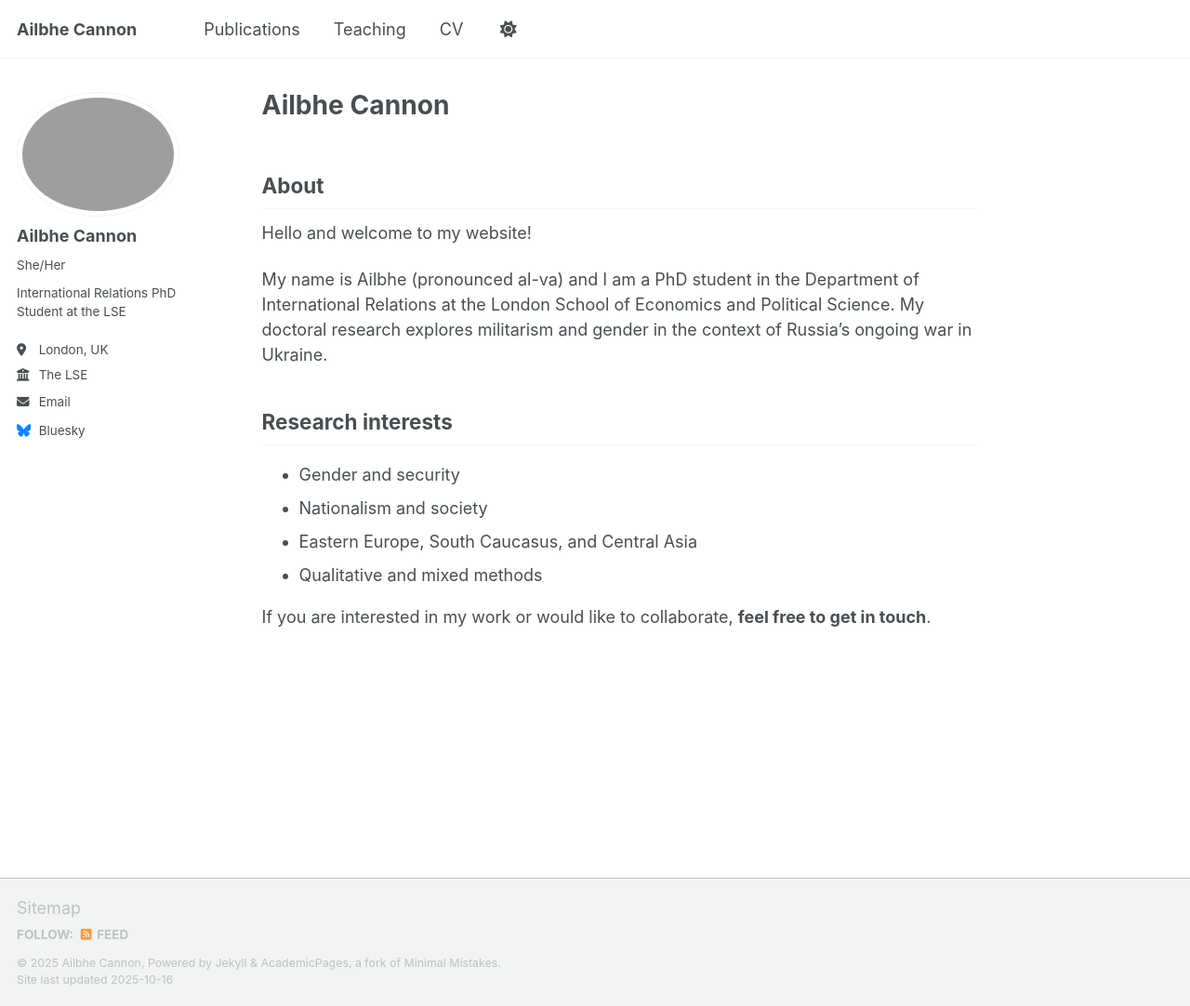
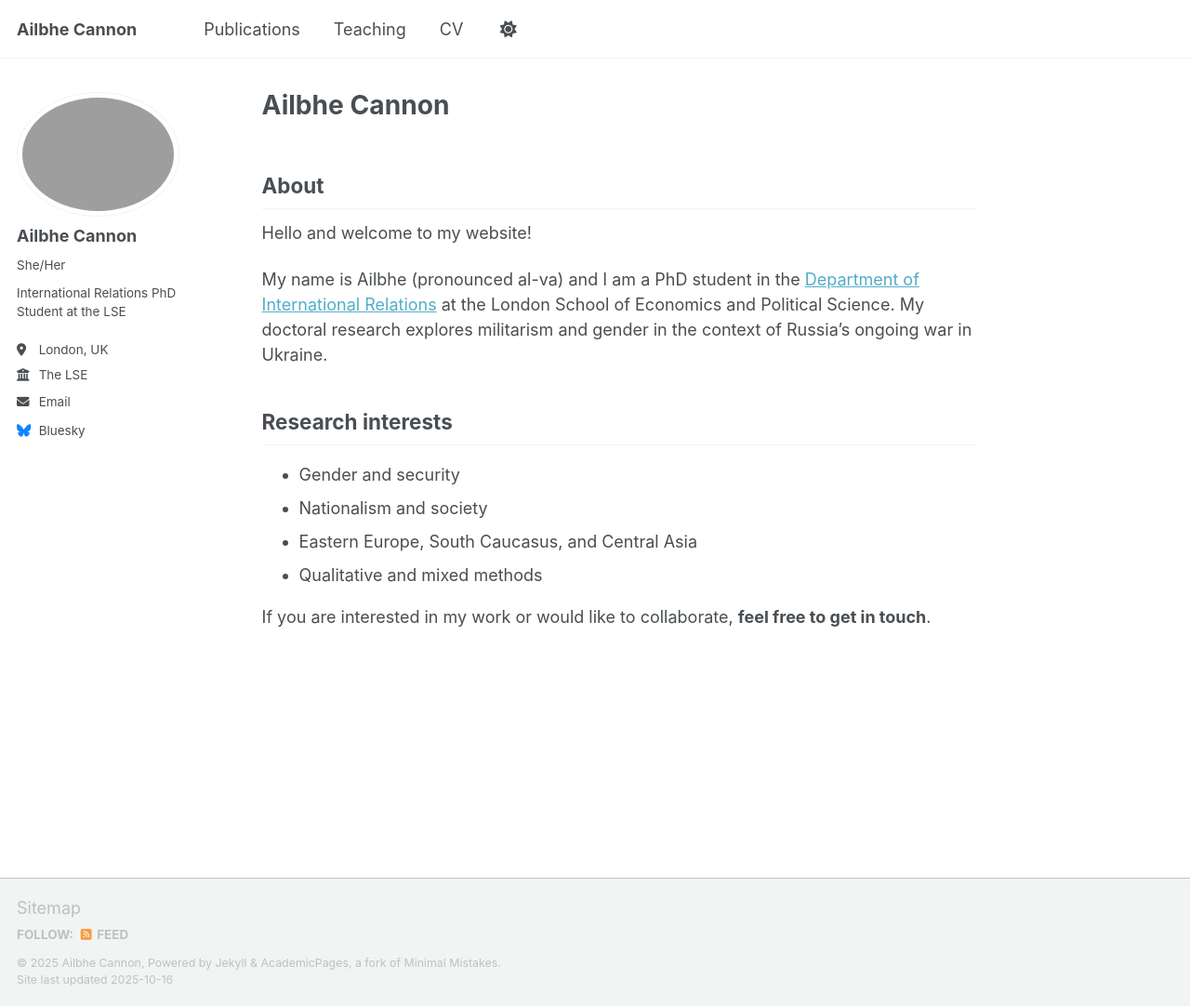
Before and after one commit to Ailbhe-Cannon/Ailbhe-Cannon.github.io, a Jekyll site: the page built from _pages/about.md, in a window 1280 px wide and 1082 px high. Shown: the whole window at 93% size. Built offline with Jekyll 4.4.1, drawn with Linux system fonts in a browser that asks for light colours; a script that is not in the unit is left out; part of the change alters nothing that is shown.

```diff
--- a/_pages/about.md
+++ b/_pages/about.md
@@ -10,7 +10,7 @@ redirect_from:
 ## About
 Hello and welcome to my website!
 
-My name is Ailbhe (pronounced al-va) and I am a PhD student in the Department of International Relations at the London School of Economics and Political Science. My doctoral research explores militarism and gender in the context of Russia's ongoing war in Ukraine.
+My name is Ailbhe (pronounced al-va) and I am a PhD student in the [Department of International Relations](https://www.lse.ac.uk/international-relations) at the London School of Economics and Political Science. My doctoral research explores militarism and gender in the context of Russia's ongoing war in Ukraine.
 
 ## Research interests
 - Gender and security
```
